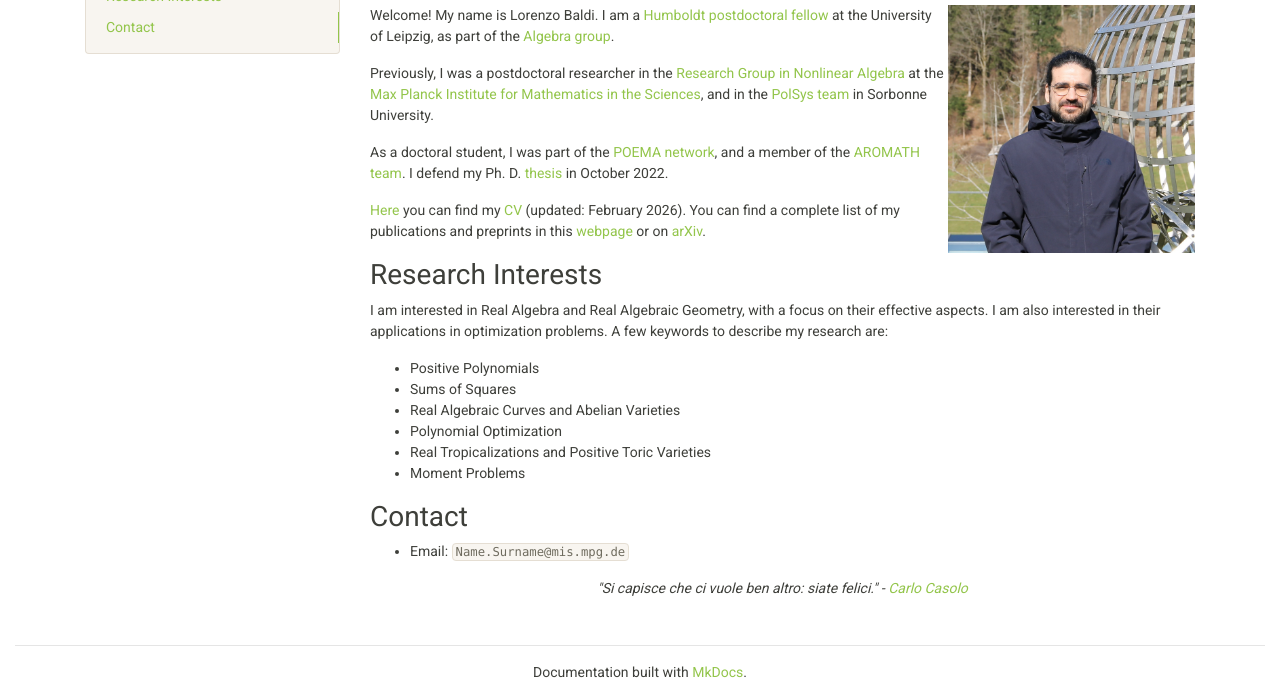
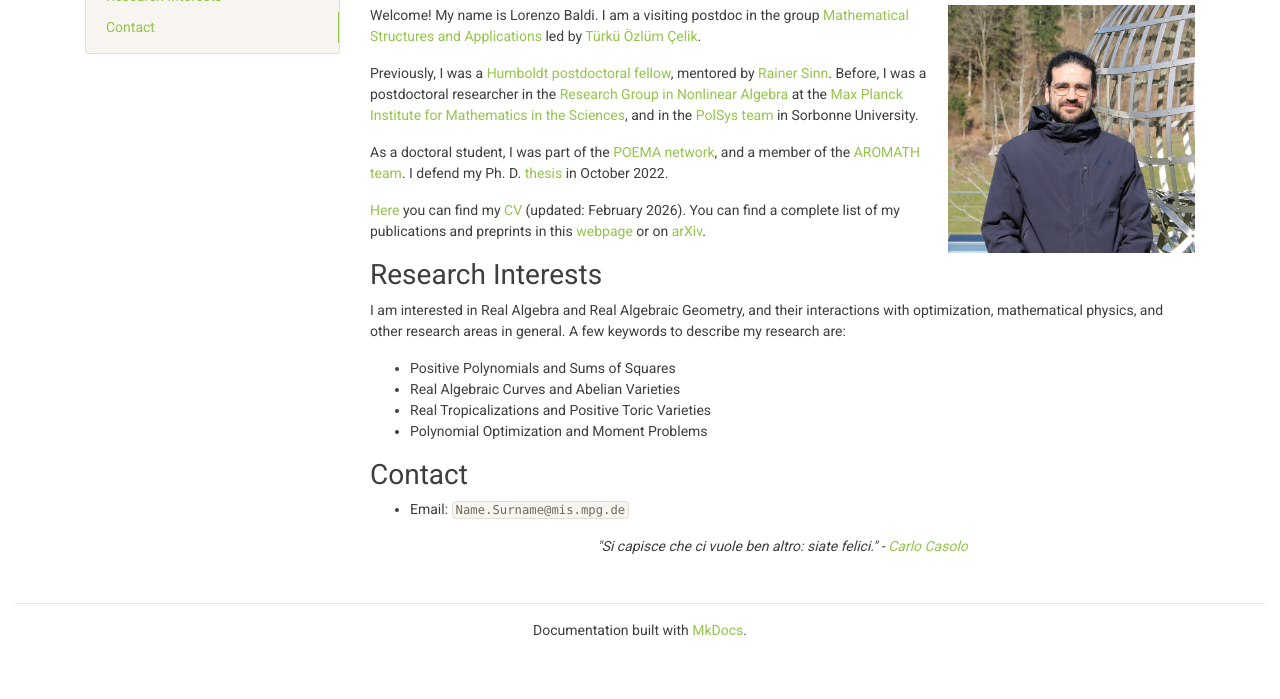
Before and after one commit to LorenzoBaldi/LorenzoBaldi.github.io, a plain HTML site: page index.html in a window 1280 px wide. Shown: the part 135-834 px from the top of the page. After the commit the page ends 800 px from the top, so only its background shows below. Drawn offline with nearby package versions, Linux system fonts and the light colour scheme.

Commit message:
Update June 2026

```diff
--- a/index.html
+++ b/index.html
@@ -109,26 +109,24 @@
   <meta http-equiv="pragma" content="no-cache" /></p>
 <h1 id="home">Home</h1>
 <p><img align="right" alt="Image title" src="ober.jpg" style="width:30%;height:auto" />
-Welcome! My name is Lorenzo Baldi. I am a <a href="https://www.humboldt-foundation.de/en/apply/sponsorship-programmes/humboldt-research-fellowship">Humboldt postdoctoral fellow</a> at the University of Leipzig, as part of the <a href="https://www.mathcs.uni-leipzig.de/math/abteilungen/algebra">Algebra group</a>.</p>
-<p>Previously, I was a postdoctoral researcher in the <a href="https://www.mis.mpg.de/nlalg/research.html">Research Group in Nonlinear Algebra</a> at the <a href="https://www.mis.mpg.de/">Max Planck Institute for Mathematics in the Sciences</a>, and in the <a href="https://www-polsys.lip6.fr/">PolSys team</a> in Sorbonne University.</p>
+Welcome! My name is Lorenzo Baldi. I am a visiting postdoc in the group <a href="https://www.mpi-cbg.de/research/researchgroups/currentgroups/tuerkue-oezluem-celik/research-focus">Mathematical Structures and Applications</a> led by <a href="https://sites.google.com/view/tocj/home">Türkü Özlüm Çelik</a>.</p>
+<p>Previously, I was a <a href="https://www.humboldt-foundation.de/en/apply/sponsorship-programmes/humboldt-research-fellowship">Humboldt postdoctoral fellow</a>, mentored by <a href="https://wwwuser.gwdguser.de/~sinn3/index.html">Rainer Sinn</a>. Before, I was a postdoctoral researcher in the <a href="https://www.mis.mpg.de/nlalg/research.html">Research Group in Nonlinear Algebra</a> at the <a href="https://www.mis.mpg.de/">Max Planck Institute for Mathematics in the Sciences</a>, and in the <a href="https://polsys.team.lip6.fr/">PolSys team</a> in Sorbonne University.</p>
 <p>As a doctoral student, I was part of the <a href="http://poema-network.eu/">POEMA network</a>, and a member of the <a href="https://team.inria.fr/aromath/">AROMATH team</a>. I defend my Ph. D. <a href="thesis.pdf">thesis</a> in October 2022.</p>
 <p><a href="CV_Baldi.pdf">Here</a> you can find my <a href="CV_Baldi.pdf">CV</a> (updated: February 2026).
 You can find a complete list of my publications and preprints in this <a href="https://lorenzobaldi.github.io/pub/">webpage</a> or on <a href="https://arxiv.org/search/advanced?advanced=&amp;terms-0-operator=AND&amp;terms-0-term=Baldi%2C+L&amp;terms-0-field=author&amp;classification-mathematics=y&amp;classification-physics_archives=all&amp;classification-include_cross_list=include&amp;date-filter_by=all_dates&amp;date-year=&amp;date-from_date=&amp;date-to_date=&amp;date-date_type=submitted_date&amp;abstracts=show&amp;size=50&amp;order=-announced_date_first">arXiv</a>.</p>
 <h2 id="research-interests">Research Interests</h2>
-<p>I am interested in Real Algebra and Real Algebraic Geometry, with a focus on their effective aspects. I am also interested in their applications in optimization problems. A few keywords to describe my research are:</p>
+<p>I am interested in Real Algebra and Real Algebraic Geometry, and their interactions with optimization, mathematical physics, and other research areas in general. A few keywords to describe my research are:</p>
 <ul>
-<li>Positive Polynomials</li>
-<li>Sums of Squares</li>
+<li>Positive Polynomials and Sums of Squares</li>
 <li>Real Algebraic Curves and Abelian Varieties</li>
-<li>Polynomial Optimization</li>
 <li>Real Tropicalizations and Positive Toric Varieties</li>
-<li>Moment Problems</li>
+<li>Polynomial Optimization and Moment Problems</li>
 </ul>
 <h2 id="contact">Contact</h2>
 <ul>
 <li>Email: <code>Name.Surname@mis.mpg.de</code></li>
 </ul>
-<p align="center"> <i>"Si capisce che ci vuole ben altro: siate felici." - <a href="https://sites.google.com/unifi.it/algebra-al-dini/algebra-al-dini/carlo-casolo?authuser=0">Carlo Casolo</a></i></p></div>
+<p align="center"> <i>"Si capisce che ci vuole ben altro: siate felici." - <a href="https://sites.google.com/unifi.it/algebra-al-dini/home/carlo-casolo?authuser=0">Carlo Casolo</a></i></p></div>
             </div>
         </div>
 
@@ -210,5 +208,5 @@ You can find a complete list of my publications and preprints in this <a href="h
 
 <!--
 MkDocs version : 1.6.1
-Build Date UTC : 2026-02-04 09:32:18.629675+00:00
+Build Date UTC : 2026-06-16 06:56:48.603914+00:00
 -->
```
Also changed, not shown: pub/index.html (+1 -8 lines), search/search_index.json (+1 -1 lines), talks/index.html (+2 -1 lines), 1 other file.
